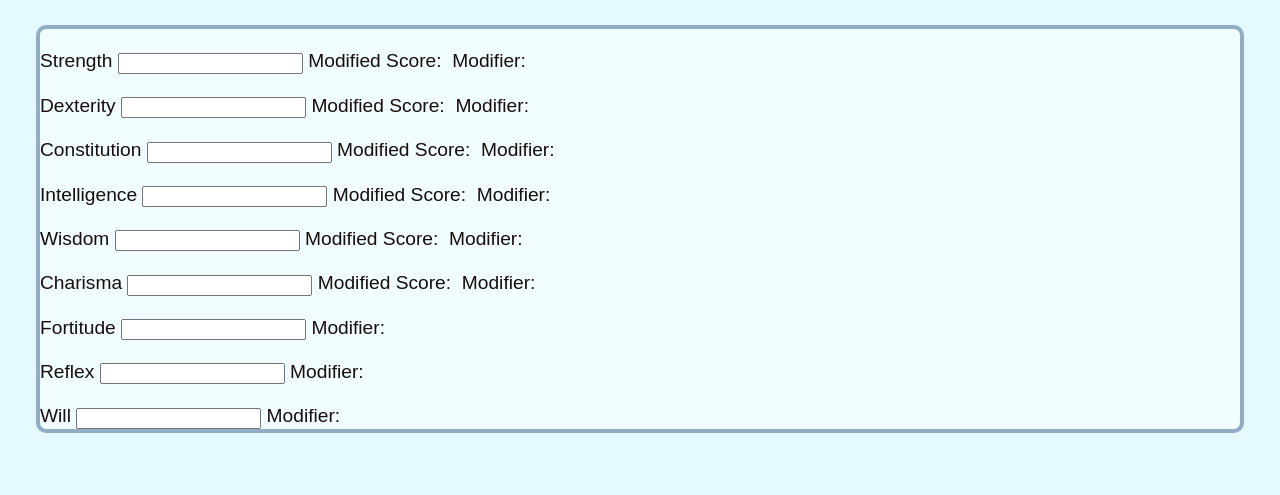
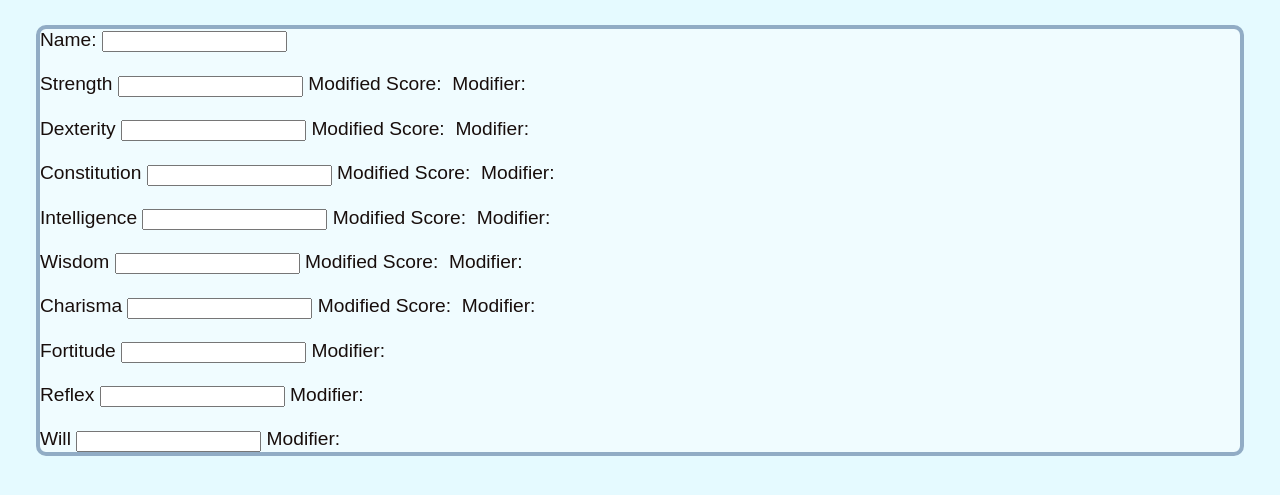
Before and after one commit to matthew-hale/pf-rerole, a Flask app: template rerole.app/rerole_app/templates/character.html in a window 1280 px wide. Shown: the part 103-598 px from the top of the page. Run offline with Flask 3, Linux system fonts and the light colour scheme; the template is opened without the code that fills it, so the values that code supplies are empty.

Commit message:
Add name field

```diff
--- a/rerole.app/rerole_app/static/rerole.js
+++ b/rerole.app/rerole_app/static/rerole.js
@@ -86,6 +86,7 @@ var M = {
 }
 
 var V = {
+    name: document.getElementById("name"),
     abilities: {
         strength: {
             score: document.getElementById("abilities.strength.score"),
@@ -134,6 +135,8 @@ var V = {
     },
     update: function(M) {
         let data = M.getData();
+        this.name.value = data.name;
+
         this.abilities.strength.score.value = data.abilities.strength.score;
         this.abilities.strength.modified_score.innerHTML = data.abilities.strength.modified_score;
         this.abilities.strength.modifier.innerHTML = data.abilities.strength.modifier;
@@ -193,6 +196,13 @@ function update_model_save(m, v, save_name) {
 }
 
 function initialize_view_listeners(model, view) {
+    view.name.addEventListener("change", function() {
+        let data = model.getData();
+        let name = view.name.value;
+        data.name = name;
+        model.setData(data);
+    })
+
     view.abilities.strength.score.addEventListener("change", function() {
         update_model_ability(model, view, "strength");
     });
--- a/rerole.app/rerole_app/templates/character.html
+++ b/rerole.app/rerole_app/templates/character.html
@@ -22,6 +22,10 @@
 
 <form id="form">
 <div id="character-sheet">
+    <div id="general">
+        <label for="name">Name:</label>
+        <input type="text" id="name"/>
+    </div>
     <div id="abilities">
         <div class="ability">
             <label for="abilities.strength.score">Strength</label>
```
